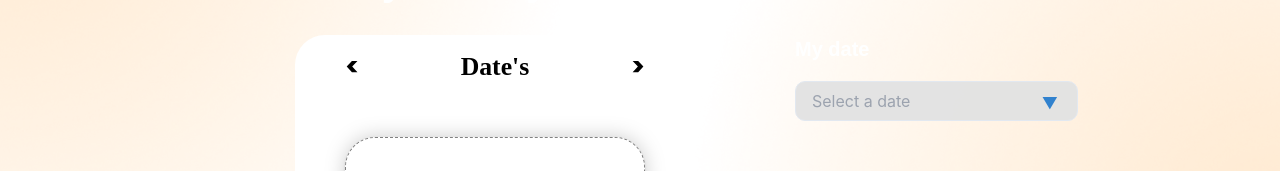
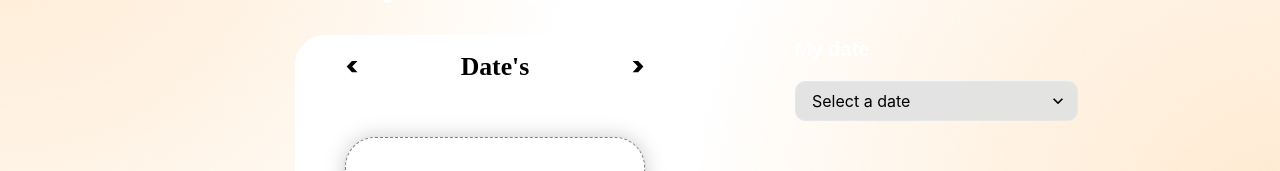
Before and after one commit to jjw3310/avalanche, a React (Create React App) app: page /purchaseDetail in a window 1280 px wide. Shown: the part 142-313 px from the top of the page. Built offline with nearby package versions, Linux system fonts and the light colour scheme.

Commit message:
morning before merge

```diff
--- a/src/components/pages/purchaseDetail.jsx
+++ b/src/components/pages/purchaseDetail.jsx
@@ -14,6 +14,9 @@ import {
   Button,
   Popover,
   PopoverTrigger,
+  ListItem,
+  List,
+  Select,
 } from "@chakra-ui/react";
 import { forwardRef, useEffect } from "react";
 import React, { useState } from "react";
@@ -37,11 +40,35 @@ const PurchaseDetail = forwardRef((props, ref) => {
   const { address, getAddress } = useWallet();
 
   const [imgHash, setImgHash] = useState();
+  const [ownCount, setOwnCount] = useState();
+  const [ownList, setOwnList] = useState();
+  const [isSelected, setIsSelected] = useState();
 
   useEffect(() => {
     getContracts();
     getAddress();
+  }, []);
+
+  useEffect(() => {
+    if (!dateContract) return;
+    const balance = async () => {
+      const bal = await dateContract.methods.balanceOf(address).call();
+      setOwnCount(bal);
+      let arr = [];
+      for (let i = 0; i < bal; i++) {
+        const list = await dateContract.methods
+          .tokenOfOwnerByIndex(address, i)
+          .call();
+        arr.push(list);
+      }
+      setOwnList(arr);
+    };
+    if (address) balance();
   }, [address, dateContract]);
+
+  useEffect(() => {
+    console.log(ownList);
+  }, [ownList]);
 
   const handleMouseEnter = () => {
     setIsHovered(true);
@@ -126,7 +153,7 @@ const PurchaseDetail = forwardRef((props, ref) => {
         const result = async () => {
           const isDone = await dateContract.methods
             .setNftInfo(
-              props.yyyymmdd,
+              ownList[0],
               "",
               "",
               true,
@@ -135,6 +162,7 @@ const PurchaseDetail = forwardRef((props, ref) => {
             .send({ from: address });
         };
         await result();
+        window.location.href = "/";
       }
     } catch (error) {
       console.log(error);
@@ -369,58 +397,24 @@ const PurchaseDetail = forwardRef((props, ref) => {
               >
                 <label for="input">My date</label>
               </Text>
-
               {/* 1번째 input tag */}
               <Box position="relative" width="283px">
-                <Input
+                <Select
                   mt="20px"
                   color="black"
                   type="text"
                   placeholder="Select a date"
                   background="rgba(226, 226, 226, 0.96)"
                   borderRadius="10px"
-                  paddingRight={isOpen ? "2.5rem" : "0.75rem"}
                   onClick={toggleInfo}
-                />
-                <Box
-                  position="absolute"
-                  right={isOpen ? "0.75rem" : "1.25rem"}
-                  top="50%"
-                  fontSize="16px"
-                  color="blue.500"
-                  cursor="pointer"
-                  transition="transform 0.3s"
-                  transform={isOpen ? "rotate(180deg)" : "rotate(0)"}
-                  zIndex={1}
                 >
-                  &#9660;
-                </Box>
-                {isOpen && (
-                  <Box
-                    position="absolute"
-                    width="100%"
-                    top="calc(100%)"
-                    left="0"
-                    zIndex={2}
-                  >
-                    <Box
-                      bg="white"
-                      borderRadius="10px"
-                      boxShadow="0px 4px 10px rgba(0, 0, 0, 0.1)"
-                      p="10px"
-                    >
-                      <Text color="black">May 1, 2023</Text>
-                      <Text color="black" mt="10px">
-                        May 10, 2023
-                      </Text>
-                      <Text color="black" mt="10px">
-                        May 17, 2023
-                      </Text>
-                    </Box>
-                  </Box>
-                )}
+                  {ownList
+                    ? ownList.map((v, i) => {
+                        return <option value={v}>{v}</option>;
+                      })
+                    : ""}
+                </Select>
               </Box>
-
               <Text
                 mt={"150px"}
                 fontFamily="sans-serif"
@@ -452,7 +446,6 @@ const PurchaseDetail = forwardRef((props, ref) => {
               >
                 0/30
               </Text>
-
               <Text
                 mt={"80px"}
                 fontFamily="sans-serif"
```
Also changed, not shown: src/components/pages/MainPage.jsx (+0 -80 lines), 1 other file (tests, documents, lock files or other folders).
